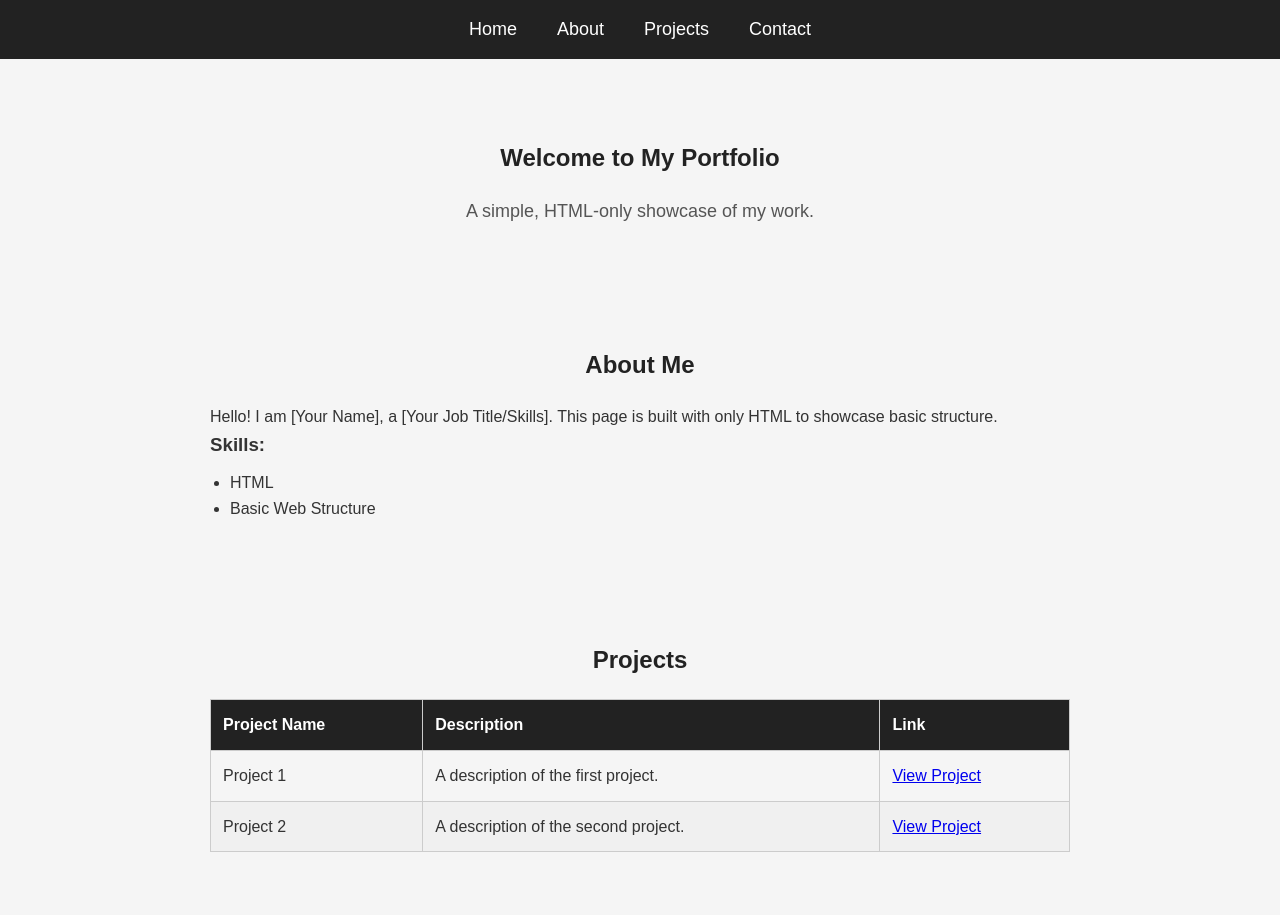
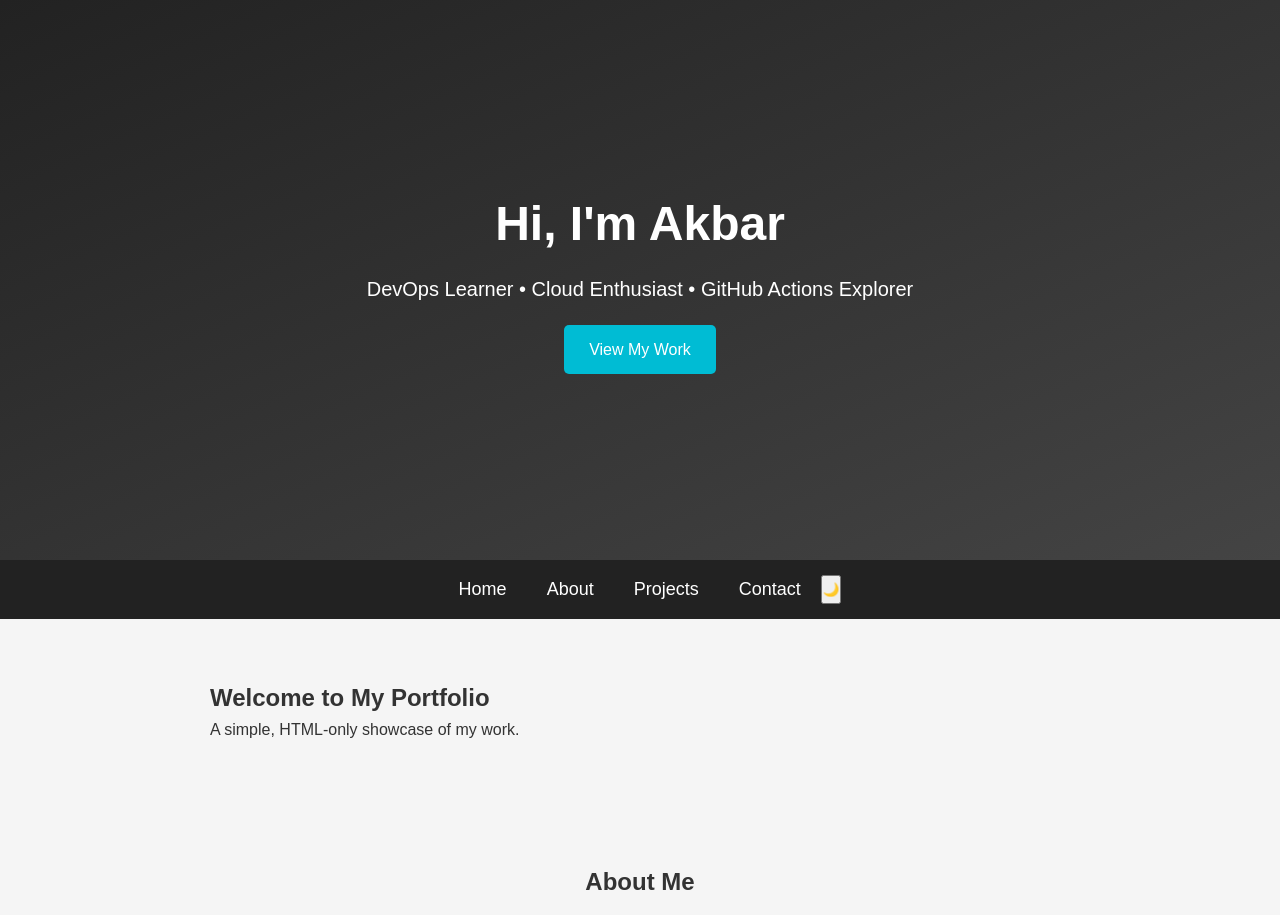
Before and after one commit to Akbar324/github-zero-to-hero, a plain HTML site: page index.html in a window 1280 px wide. Shown: the top 915 px of the page. Drawn offline with Linux system fonts and the light colour scheme.

Commit message:
Add clean + modern portfolio design

```diff
--- a/index.html
+++ b/index.html
@@ -7,7 +7,11 @@
     <link rel="stylesheet" href="style.css">
 </head>
 <body>
-
+<header class="hero">
+    <h1>Hi, I'm Akbar</h1>
+    <p>DevOps Learner • Cloud Enthusiast • GitHub Actions Explorer</p>
+    <a href="#projects" class="btn">View My Work</a>
+</header>
     <!-- Navigation Section -->
     <nav>
         <ul>
@@ -15,6 +19,8 @@
             <li><a href="#about">About</a></li>
             <li><a href="#projects">Projects</a></li>
             <li><a href="#contact">Contact</a></li>
+            <button id="darkToggle">🌙</button>
+            <script src="script.js"></script>
         </ul>
     </nav>
 
--- a/style.css
+++ b/style.css
@@ -1,4 +1,4 @@
-/* Reset default browser styles */
+/* Reset */
 * {
     margin: 0;
     padding: 0;
@@ -6,20 +6,52 @@
     font-family: Arial, Helvetica, sans-serif;
 }
 
-/* Body styling */
+/* Body */
 body {
     background: #f5f5f5;
     color: #333;
     line-height: 1.6;
 }
 
-/* Navigation bar */
+/* Hero Section */
+.hero {
+    height: 70vh;
+    background: linear-gradient(to bottom right, #222, #444);
+    color: white;
+    display: flex;
+    flex-direction: column;
+    justify-content: center;
+    align-items: center;
+    text-align: center;
+}
+
+.hero h1 {
+    font-size: 48px;
+    margin-bottom: 10px;
+}
+
+.hero p {
+    font-size: 20px;
+    margin-bottom: 20px;
+}
+
+.hero .btn {
+    padding: 12px 25px;
+    background: #00bcd4;
+    color: white;
+    text-decoration: none;
+    border-radius: 5px;
+    transition: 0.3s;
+}
+
+.hero .btn:hover {
+    background: #0097a7;
+}
+
+/* Navigation */
 nav {
     background: #222;
     padding: 15px 0;
-    position: sticky;
-    top: 0;
-    z-index: 100;
 }
 
 nav ul {
@@ -43,63 +75,38 @@ nav ul li a:hover {
     color: #00bcd4;
 }
 
-/* Section styling */
+/* Sections */
 section {
     padding: 60px 20px;
     max-width: 900px;
     margin: auto;
 }
 
-section h1, section h2 {
+section h2 {
     text-align: center;
     margin-bottom: 20px;
-    color: #222;
 }
 
-/* Home section */
-#home {
-    text-align: center;
-    padding-top: 80px;
+/* Project Grid */
+.project-grid {
+    display: grid;
+    grid-template-columns: repeat(auto-fit, minmax(250px, 1fr));
+    gap: 20px;
 }
 
-#home p {
-    font-size: 18px;
-    color: #555;
+.card {
+    background: white;
+    padding: 20px;
+    border-radius: 10px;
+    box-shadow: 0 2px 5px rgba(0,0,0,0.1);
 }
 
-/* About section */
-#about ul {
-    margin-top: 10px;
-    padding-left: 20px;
+.card a {
+    color: #00bcd4;
+    text-decoration: none;
 }
 
-/* Projects table */
-table {
-    width: 100%;
-    border-collapse: collapse;
-    margin-top: 20px;
-}
-
-table th, table td {
-    padding: 12px;
-    border: 1px solid #ccc;
-    text-align: left;
-}
-
-table th {
-    background: #222;
-    color: #fff;
-}
-
-table tr:nth-child(even) {
-    background: #f0f0f0;
-}
-
-/* Contact section */
-form {
-    margin-top: 20px;
-}
-
+/* Contact Form */
 form input, form textarea {
     width: 100%;
     padding: 10px;
@@ -108,15 +115,17 @@ form input, form textarea {
     border-radius: 5px;
 }
 
-form input[type="submit"] {
+form button {
+    margin-top: 10px;
+    padding: 12px;
     background: #222;
-    color: #fff;
+    color: white;
     border: none;
     cursor: pointer;
     transition: 0.3s;
 }
 
-form input[type="submit"]:hover {
+form button:hover {
     background: #00bcd4;
 }
 
@@ -125,6 +134,6 @@ footer {
     text-align: center;
     padding: 20px;
     background: #222;
-    color: #fff;
+    color: white;
     margin-top: 40px;
 }
```
Also changed, not shown: .github/workflows/index.html (added), about.html (added), contact.html (added), projects.html (added), script.js (added).
